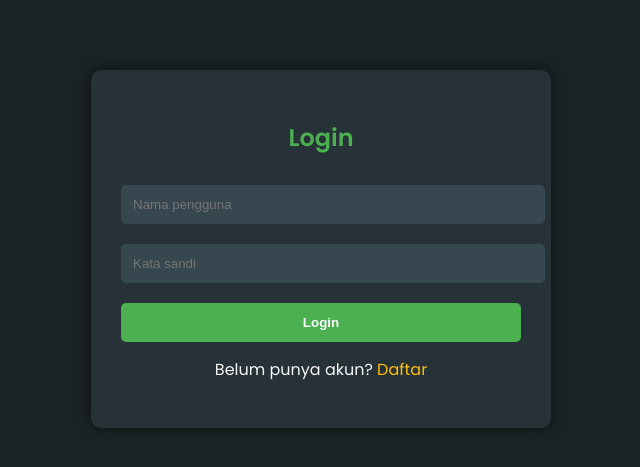
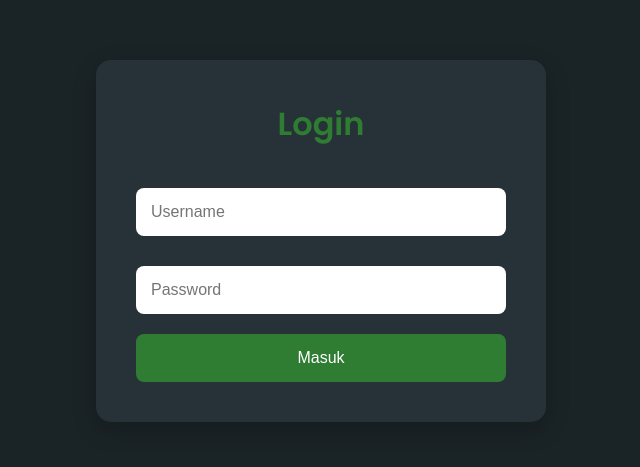
Before and after one commit to Teratesh1922/ZaaaStore, a plain HTML site: page login.html in a window 1280 px wide. Shown: the part 159-626 px from the top of the page, without its empty margins (319-959 px from the left). Drawn offline with Linux system fonts and the light colour scheme.

Commit message:
Update login.html

```diff
--- a/login.html
+++ b/login.html
@@ -2,97 +2,140 @@
 <html lang="id">
 <head>
   <meta charset="UTF-8">
+  <meta name="viewport" content="width=device-width, initial-scale=1.0">
   <title>Login - ZAA TRX</title>
   <link href="https://fonts.googleapis.com/css2?family=Poppins:wght@400;600&display=swap" rel="stylesheet">
   <style>
-    body {
-      background-color: #1a2326;
-      color: #f5f5f5;
-      font-family: 'Poppins', sans-serif;
-      display: flex;
-      justify-content: center;
-      align-items: center;
-      height: 100vh;
+    :root {
+      --primary: #2e7d32;
+      --error: #e53935;
+      --light: #f5f5f5;
+      --dark: #1a2326;
     }
 
-    .login-box {
-      background: #263238;
-      padding: 30px;
-      border-radius: 10px;
-      box-shadow: 0 0 15px rgba(0,0,0,0.5);
+    * {
+      box-sizing: border-box;
+      margin: 0;
+      padding: 0;
+    }
+
+    body {
+      font-family: 'Poppins', sans-serif;
+      background-color: var(--dark);
+      color: var(--light);
+      display: flex;
+      align-items: center;
+      justify-content: center;
+      min-height: 100vh;
+      padding: 20px;
+    }
+
+    .login-container {
+      background-color: #263238;
+      padding: 40px;
+      border-radius: 15px;
       width: 100%;
-      max-width: 400px;
+      max-width: 450px;
+      box-shadow: 0 8px 24px rgba(0,0,0,0.2);
     }
 
     h2 {
       text-align: center;
-      color: #4caf50;
-      margin-bottom: 20px;
+      margin-bottom: 30px;
+      font-size: 2rem;
+      color: var(--primary);
     }
 
-    input {
+    input[type="text"],
+    input[type="password"] {
       width: 100%;
-      padding: 12px;
-      margin: 10px 0;
+      padding: 15px;
+      margin: 10px 0 20px;
       border: none;
-      border-radius: 5px;
-      background-color: #37474f;
-      color: white;
+      border-radius: 8px;
+      font-size: 1rem;
     }
 
-    button {
+    input[type="submit"] {
       width: 100%;
-      padding: 12px;
-      background-color: #4caf50;
+      padding: 15px;
+      background-color: var(--primary);
       border: none;
-      border-radius: 5px;
-      color: white;
-      font-weight: bold;
+      border-radius: 8px;
+      color: #fff;
+      font-size: 1rem;
       cursor: pointer;
-      margin-top: 10px;
+      transition: background-color 0.3s ease;
     }
 
-    button:hover {
-      background-color: #66bb6a;
+    input[type="submit"]:hover {
+      background-color: #4caf50;
     }
 
-    p {
-      text-align: center;
-      margin-top: 15px;
+    .toast {
+      position: fixed;
+      bottom: 20px;
+      right: 20px;
+      padding: 16px 24px;
+      border-radius: 8px;
+      color: #fff;
+      font-size: 1rem;
+      z-index: 9999;
+      opacity: 0;
+      transform: translateY(20px);
+      transition: all 0.4s ease;
+      display: none;
     }
 
-    a {
-      color: #ffc107;
-      text-decoration: none;
-    }
+    .toast.success { background-color: var(--primary); }
+    .toast.error { background-color: var(--error); }
 
-    a:hover {
-      text-decoration: underline;
-    }
   </style>
 </head>
 <body>
-  <div class="login-box">
+
+  <div class="login-container">
     <h2>Login</h2>
-    <input type="text" id="username" placeholder="Nama pengguna">
-    <input type="password" id="password" placeholder="Kata sandi">
-    <button onclick="login()">Login</button>
-    <p>Belum punya akun? <a href="register.html">Daftar</a></p>
+    <form id="loginForm">
+      <input type="text" id="username" placeholder="Username" required>
+      <input type="password" id="password" placeholder="Password" required>
+      <input type="submit" value="Masuk">
+    </form>
   </div>
 
+  <div id="toast" class="toast"></div>
+
   <script>
-    function login() {
-      const inputUser = document.getElementById('username').value;
-      const inputPass = document.getElementById('password').value;
-      const savedUser = JSON.parse(localStorage.getItem("user"));
+    function showToast(message, type = 'success') {
+      const toast = document.getElementById('toast');
+      toast.textContent = message;
+      toast.className = `toast ${type}`;
+      toast.style.display = 'block';
+      setTimeout(() => {
+        toast.style.opacity = '1';
+        toast.style.transform = 'translateY(0)';
+      }, 100);
+      setTimeout(() => {
+        toast.style.opacity = '0';
+        toast.style.transform = 'translateY(20px)';
+        setTimeout(() => toast.style.display = 'none', 300);
+      }, 3000);
+    }
 
-      if (savedUser && inputUser === savedUser.username && inputPass === savedUser.password) {
-        alert("Login berhasil!");
-        window.location.href = "home.html";
+    document.getElementById('loginForm').addEventListener('submit', function(e) {
+      e.preventDefault();
+      const username = document.getElementById('username').value;
+      const password = document.getElementById('password').value;
+
+      // Contoh validasi sederhana
+      if (username === 'admin' && password === '12345') {
+        showToast('Login berhasil, selamat datang!', 'success');
+        // window.location.href = 'home.html';
       } else {
-        alert("Nama pengguna atau kata sandi salah.");
+        showToast('Username atau password salah!', 'error');
       }
-    }
+    });
   </script>
+
 </body>
 </html>
```
